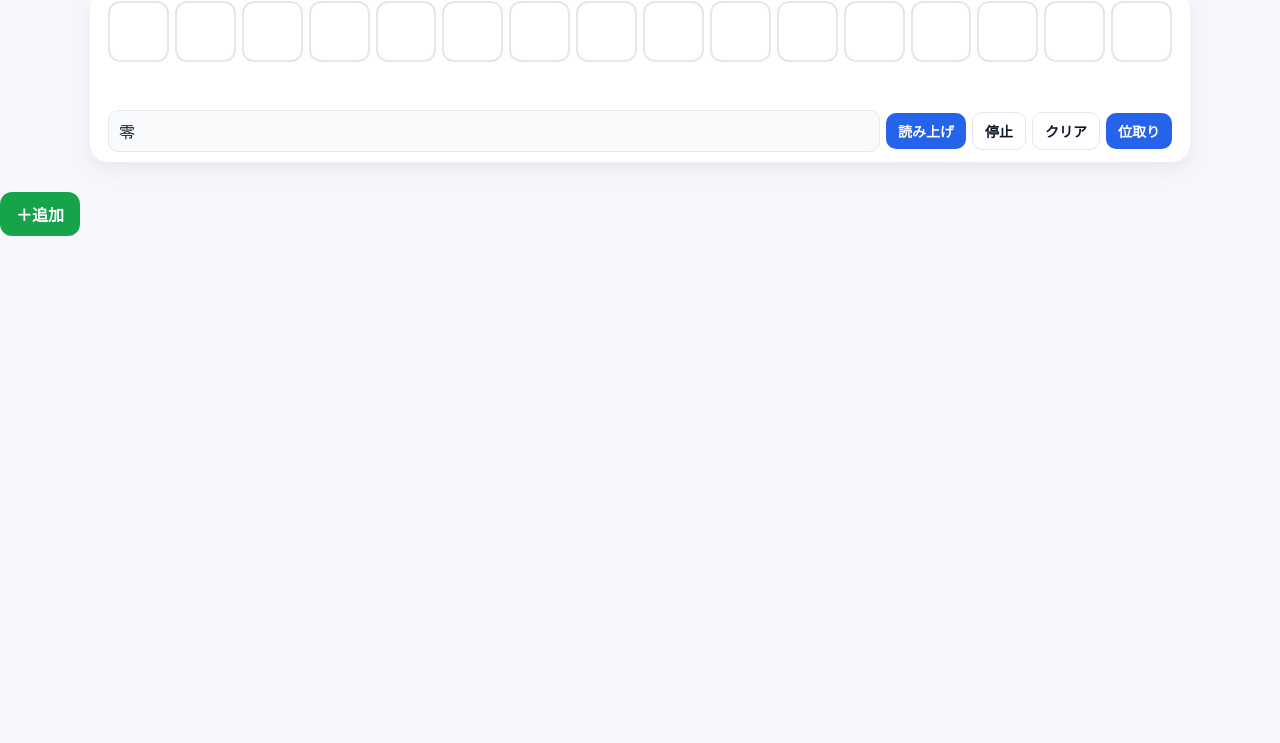
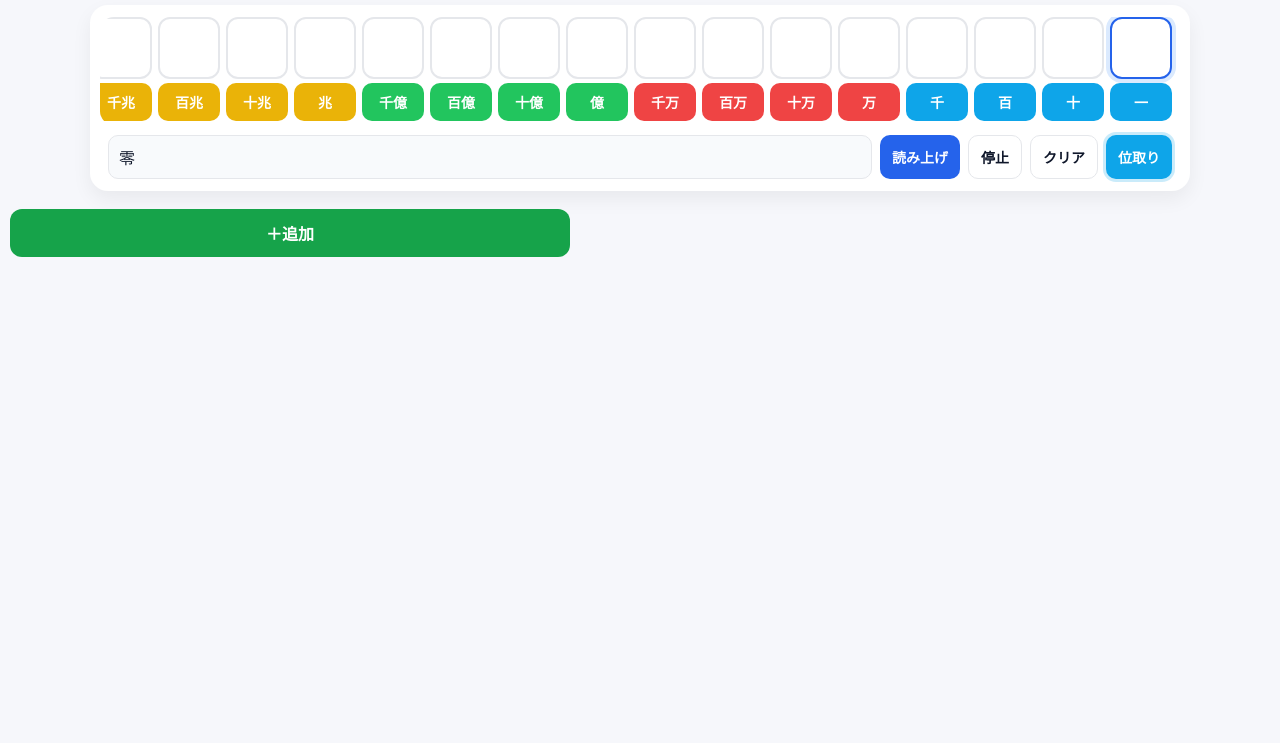
Before and after one commit to tkk-fk/kuraidori, a plain HTML site: page index.html in a window 1280 px wide. Shown: the part 57-800 px from the top of the page. Drawn offline with Linux system fonts and the light colour scheme.

Commit message:
Update index.html

```diff
--- a/index.html
+++ b/index.html
@@ -14,14 +14,37 @@
     --yellow:#eab308;/* 兆〜千兆 */
     --gray:#94a3b8;
     --grid:#e5e7eb; --radius:18px; --gap:6px;
+
+    /* ✅ 盤面マスの基準サイズ（スマホは小さめ、PCは大きめ） */
+    --cell: clamp(36px, 8.2vw, 62px);
+
+    --safe-t: env(safe-area-inset-top, 0px);
+    --safe-r: env(safe-area-inset-right, 0px);
+    --safe-b: env(safe-area-inset-bottom, 0px);
+    --safe-l: env(safe-area-inset-left, 0px);
   }
+
   *{box-sizing:border-box}
   body{
     margin:0;background:var(--bg);color:var(--ink);
     font-family:"BIZ UDGothic","Hiragino Kaku Gothic ProN","Yu Gothic UI",system-ui,-apple-system,Segoe UI,Roboto,"Noto Sans JP",sans-serif;
+    padding:
+      calc(10px + var(--safe-t))
+      calc(10px + var(--safe-r))
+      calc(14px + var(--safe-b))
+      calc(10px + var(--safe-l));
+    -webkit-text-size-adjust: 100%;
+    -webkit-tap-highlight-color: transparent;
   }
-  h1{margin:8px 0;text-align:center;font-size:clamp(18px,3vw,22px)}
-  #container{display:flex;flex-direction:column;align-items:center;gap:20px;padding-bottom:20px;}
+
+  h1{margin:8px 0 12px;text-align:center;font-size:clamp(18px,3vw,22px)}
+  #container{
+    display:flex;
+    flex-direction:column;
+    align-items:center;
+    gap:20px;
+    padding-bottom: 10px;
+  }
 
   /* 各セット全体 */
   .number-set{
@@ -30,54 +53,137 @@
     background:var(--card);
     border-radius:var(--radius);
     box-shadow:0 8px 20px rgba(0,0,0,.06);
-    padding:10px;
+    padding:12px 10px;
   }
+
+  /* ✅ スマホ対策：盤面を横スクロール可能に */
+  .board-wrap{
+    width:100%;
+    overflow-x:auto;
+    -webkit-overflow-scrolling: touch;
+    border-radius: 14px;
+    padding-bottom: 4px;
+  }
+
   .board{
     display:grid;
-    grid-template-columns: repeat(16, 1fr);
+    /* ✅ 1frだと潰れるので固定幅に */
+    grid-template-columns: repeat(16, var(--cell));
     gap: var(--gap);
+    width: max-content;
+    min-width: calc(16 * var(--cell) + 15 * var(--gap));
+    padding: 0 8px;
+    margin: 0 auto;
+  }
+
+  .cell{
+    display:flex;
+    flex-direction:column;
+    align-items:center;
+    gap:4px;
+    width: var(--cell);
+  }
+
+  input.d{
     width:100%;
-    padding: 0 8px;
+    aspect-ratio:1/1;
+    text-align:center;
+    font-weight:800;
+    font-size:clamp(16px, 4.6vw, 26px);
+    border:2px solid var(--grid);
+    border-radius:12px;
+    background:#fff;
+    touch-action: manipulation;
   }
-  .cell{display:flex;flex-direction:column;align-items:center;gap:4px;}
-  input.d{
-    width:100%;aspect-ratio:1/1;
-    text-align:center;font-weight:800;
-    font-size:clamp(16px,2.6vw,26px);
-    border:2px solid var(--grid);border-radius:12px;background:#fff;
+  input.d:focus{
+    outline:none;
+    border-color:#2563eb;
+    box-shadow:0 0 0 4px #dbeafe;
   }
-  input.d:focus{outline:none;border-color:#2563eb;box-shadow:0 0 0 4px #dbeafe;}
+
   .label{
-    width:100%;aspect-ratio:1/.62;
-    display:flex;align-items:center;justify-content:center;
-    color:#fff;font-weight:900;border-radius:10px;
-    font-size:clamp(10px,1.8vw,14px);user-select:none;
-    visibility:hidden; /* 初期非表示 */
+    width:100%;
+    aspect-ratio:1/.62;
+    display:flex;
+    align-items:center;
+    justify-content:center;
+    color:#fff;
+    font-weight:900;
+    border-radius:10px;
+    font-size:clamp(10px, 2.9vw, 14px);
+    user-select:none;
+    visibility:hidden; /* ここはJSでON/OFF */
   }
   .gray{background:var(--gray);}
   .g0{background:var(--yellow);}
   .g1{background:var(--green);}
   .g2{background:var(--red);}
   .g3{background:var(--blue);}
+
   .bar{
-    display:flex;gap:6px;align-items:center;flex-wrap:wrap;
-    justify-content:space-between;padding:0 8px;margin-top:6px;
+    display:flex;
+    gap:8px;
+    align-items:center;
+    flex-wrap:wrap;
+    justify-content:space-between;
+    padding:0 8px;
+    margin-top:10px;
   }
+
   .readout{
-    flex:1 1 auto;min-height:38px;padding:8px 10px;border-radius:10px;
-    background:#f8fafc;border:1px solid var(--grid);
-    font-size:clamp(14px,2.4vw,16px)
+    flex:1 1 auto;
+    min-height:40px;
+    padding:9px 10px;
+    border-radius:10px;
+    background:#f8fafc;
+    border:1px solid var(--grid);
+    font-size:clamp(14px,2.4vw,16px);
   }
+
   .btn{
-    appearance:none;border:none;border-radius:10px;padding:8px 12px;
-    background:#2563eb;color:#fff;font-weight:700;cursor:pointer;
+    appearance:none;
+    border:none;
+    border-radius:10px;
+    padding:9px 12px;
+    background:#2563eb;
+    color:#fff;
+    font-weight:800;
+    cursor:pointer;
     font-size:clamp(12px,2.2vw,14px);
+    min-height:44px; /* ✅ スマホで押しやすく */
+    touch-action: manipulation;
   }
   .btn.sub{background:#fff;color:var(--ink);border:1px solid var(--grid)}
+
+  /* ✅ 「位取り」ボタンの押下状態の見た目 */
+  .btn.toggle[aria-pressed="true"]{
+    background:#0ea5e9;
+    box-shadow: 0 0 0 3px rgba(14,165,233,.22);
+  }
+  .btn.toggle[aria-pressed="false"]{
+    background:#2563eb;
+    opacity:.9;
+  }
+
   #addBtn{
-    margin:10px auto;padding:10px 16px;
-    background:#16a34a;font-weight:700;color:#fff;border:none;border-radius:12px;
-    font-size:clamp(14px,2.4vw,16px);cursor:pointer;
+    width: min(560px, 100%);
+    margin: 8px auto 0;
+    padding:12px 16px;
+    background:#16a34a;
+    font-weight:900;
+    color:#fff;
+    border:none;
+    border-radius:12px;
+    font-size:clamp(14px,2.4vw,16px);
+    cursor:pointer;
+    min-height:48px;
+  }
+
+  /* ✅ スマホでは読み欄を1段目にしてボタンを並べやすく */
+  @media (max-width: 600px){
+    .readout{ flex: 1 1 100%; }
+    .bar .btn{ flex: 1 1 calc(50% - 8px); }
+    .bar{ justify-content:flex-start; }
   }
 </style>
 </head>
@@ -95,6 +201,10 @@
     const wrap=document.createElement('div');
     wrap.className='number-set';
 
+    // ✅ 盤面ラップ（横スクロール用）
+    const boardWrap=document.createElement('div');
+    boardWrap.className='board-wrap';
+
     // 盤面
     const board=document.createElement('div');
     board.className='board';
@@ -103,41 +213,56 @@
     for(let i=0;i<16;i++){
       const col=document.createElement('div');
       col.className='cell';
+
       const inp=document.createElement('input');
       inp.className='d';
       inp.maxLength=1;
       inp.inputMode='numeric';
       inp.dataset.index=i;
+
       const lab=document.createElement('div');
       lab.className='label gray';
       lab.style.visibility='hidden';
       lab.textContent=UNITS[i];
-      col.appendChild(inp);col.appendChild(lab);
+
+      col.appendChild(inp);
+      col.appendChild(lab);
       board.appendChild(col);
-      inputs.push(inp);labels.push(lab);
+
+      inputs.push(inp);
+      labels.push(lab);
     }
+
+    boardWrap.appendChild(board);
 
     // ボタン類
     const bar=document.createElement('div');
     bar.className='bar';
+
     const yomiBox=document.createElement('div');
     yomiBox.className='readout';
     yomiBox.textContent='（読みがここに出ます）';
+
     const btnSpeak=document.createElement('button');
     btnSpeak.className='btn';
     btnSpeak.textContent='読み上げ';
+
     const btnStop=document.createElement('button');
     btnStop.className='btn sub';
     btnStop.textContent='停止';
+
     const btnClear=document.createElement('button');
     btnClear.className='btn sub';
     btnClear.textContent='クリア';
+
     const btnToggle=document.createElement('button');
-    btnToggle.className='btn';
+    btnToggle.className='btn toggle';
     btnToggle.textContent='位取り';
+    btnToggle.setAttribute('aria-pressed', 'true'); // ✅ 初期ONにする
 
     bar.append(yomiBox,btnSpeak,btnStop,btnClear,btnToggle);
-    wrap.append(board,bar);
+
+    wrap.append(boardWrap,bar);
 
     // ===== 機能実装 =====
     const toHalf=s=>s.replace(/[０-９]/g,ch=>String.fromCharCode(ch.charCodeAt(0)-0xFEE0));
@@ -150,19 +275,40 @@
       const big=['','万','億','兆'];
       const g=[];
       for(let i=n.length;i>0;i-=4) g.push(n.substring(Math.max(0,i-4),i));
-      function r4(s){const a=s.padStart(4,'0').split('').map(x=>+x);let o='';
+      function r4(s){
+        const a=s.padStart(4,'0').split('').map(x=>+x);
+        let o='';
         if(a[0])o+=(a[0]===1?'千':d[a[0]]+'千');
         if(a[1])o+=(a[1]===1?'百':d[a[1]]+'百');
         if(a[2])o+=(a[2]===1?'十':d[a[2]]+'十');
         if(a[3])o+=d[a[3]];
-        return o;}
+        return o;
+      }
       let y='';
       for(let i=0;i<g.length;i++){
-        const part=r4(g[i]);if(part)y=part+big[i]+y;
+        const part=r4(g[i]);
+        if(part) y = part + big[i] + y;
       }
       return y||'零';
     }
     const update=()=>yomiBox.textContent=readJP(numStr());
+
+    // ✅ 位取り表示のON/OFF（共通化）
+    let showGrouping=true; // ✅ 初期ON
+    function applyGrouping(){
+      btnToggle.setAttribute('aria-pressed', String(showGrouping));
+      labels.forEach((lab,i)=>{
+        if(showGrouping){
+          lab.textContent=UNITS[i];
+          const colorClass=['g0','g1','g2','g3'][Math.floor(i/4)];
+          lab.className='label '+colorClass;
+          lab.style.visibility='visible';
+        }else{
+          lab.className='label gray';
+          lab.style.visibility='hidden';
+        }
+      });
+    }
 
     // 入力処理
     inputs.forEach(inp=>{
@@ -170,13 +316,30 @@
         inp.value=toHalf(inp.value).replace(/[^0-9]/g,'').slice(0,1);
         update();
       });
+
+      // ✅ スマホ：フォーカスしたマスが見える位置に来るように補助
+      inp.addEventListener('focus',()=>{
+        inp.scrollIntoView({behavior:'smooth', block:'nearest', inline:'center'});
+      });
+
       inp.addEventListener('keydown',e=>{
-        const idx=parseInt(inp.dataset.index);
-        if(e.key==='ArrowLeft'){e.preventDefault();if(idx>0)inputs[idx-1].focus();}
-        else if(e.key==='ArrowRight'){e.preventDefault();if(idx<15)inputs[idx+1].focus();}
-        else if(e.key==='Backspace'){
-          if(inp.value){inp.value='';update();}
-          else if(idx<15){e.preventDefault();inputs[idx+1].value='';inputs[idx+1].focus();update();}
+        const idx=parseInt(inp.dataset.index,10);
+        if(e.key==='ArrowLeft'){
+          e.preventDefault();
+          if(idx>0)inputs[idx-1].focus();
+        }else if(e.key==='ArrowRight'){
+          e.preventDefault();
+          if(idx<15)inputs[idx+1].focus();
+        }else if(e.key==='Backspace'){
+          if(inp.value){
+            inp.value='';
+            update();
+          }else if(idx<15){
+            e.preventDefault();
+            inputs[idx+1].value='';
+            inputs[idx+1].focus();
+            update();
+          }
         }
       });
       inp.addEventListener('paste',e=>e.preventDefault());
@@ -187,34 +350,36 @@
       speechSynthesis.cancel();
       const text=yomiBox.textContent||readJP(numStr());
       const u=new SpeechSynthesisUtterance(text);
-      u.lang='ja-JP';u.rate=0.95;u.pitch=1.0;
+      u.lang='ja-JP';
+      u.rate=0.95;
+      u.pitch=1.0;
       speechSynthesis.speak(u);
     });
+
     btnStop.addEventListener('click',()=>speechSynthesis.cancel());
+
     btnClear.addEventListener('click',()=>{
       inputs.forEach(i=>i.value='');
       update();
+      // 一の位へ
       inputs[15].focus();
     });
-    let showGrouping=false;
+
     btnToggle.addEventListener('click',()=>{
       showGrouping=!showGrouping;
-      labels.forEach((lab,i)=>{
-        if(showGrouping){
-          lab.textContent=UNITS[i];
-          const colorClass=['g0','g1','g2','g3'][Math.floor(i/4)];
-          lab.className='label '+colorClass;
-          lab.style.visibility='visible';
-        }else{
-          lab.textContent='';
-          lab.className='label gray';
-          lab.style.visibility='hidden';
-        }
-      });
+      applyGrouping();
     });
 
+    // ✅ 初期状態を反映（最初から位取りON）
+    applyGrouping();
     update();
-    inputs[15].focus();
+
+    // 一の位へフォーカス（右端が見えるようスクロールも）
+    requestAnimationFrame(()=>{
+      inputs[15].focus();
+      inputs[15].scrollIntoView({behavior:'smooth', block:'nearest', inline:'center'});
+    });
+
     return wrap;
   }
 
```
